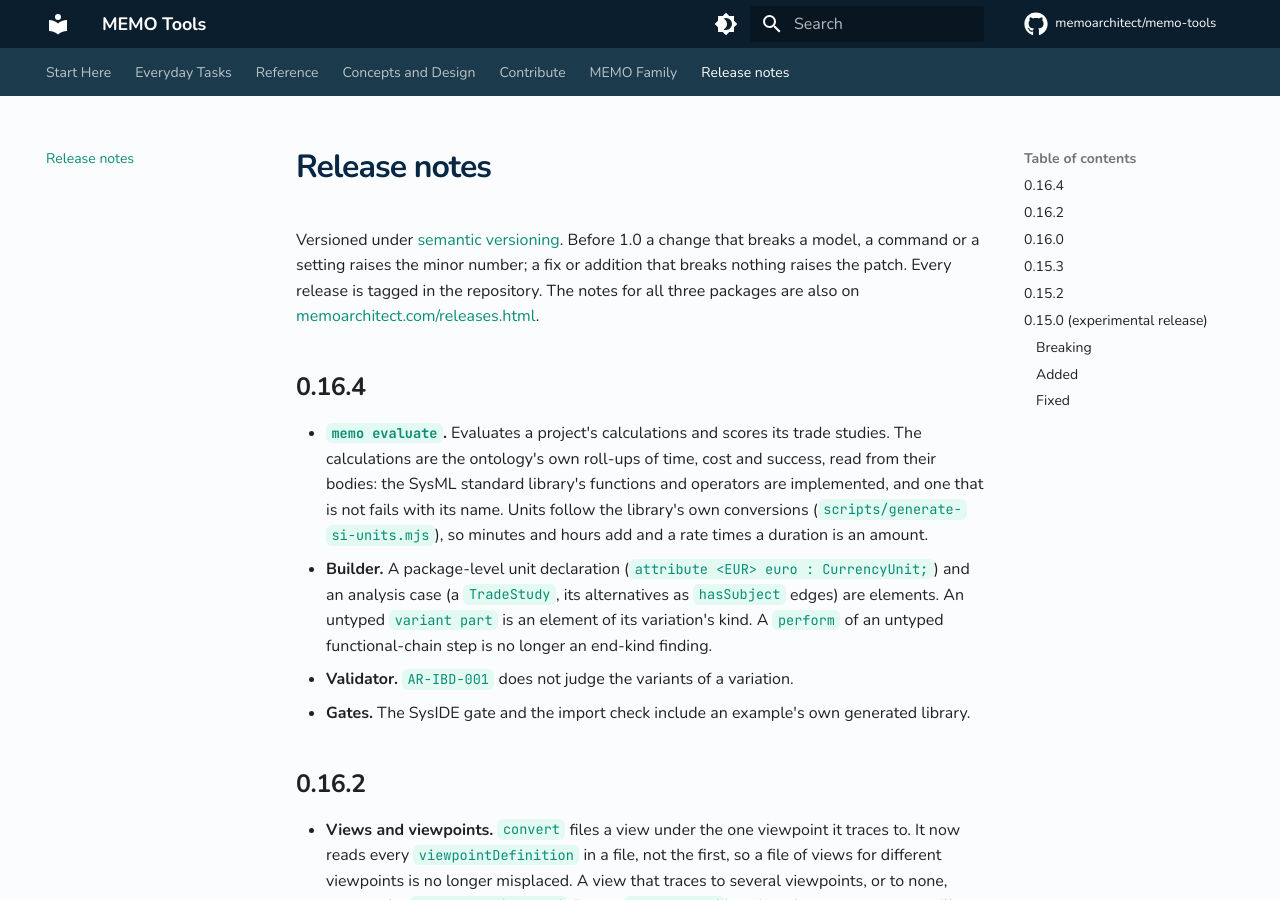
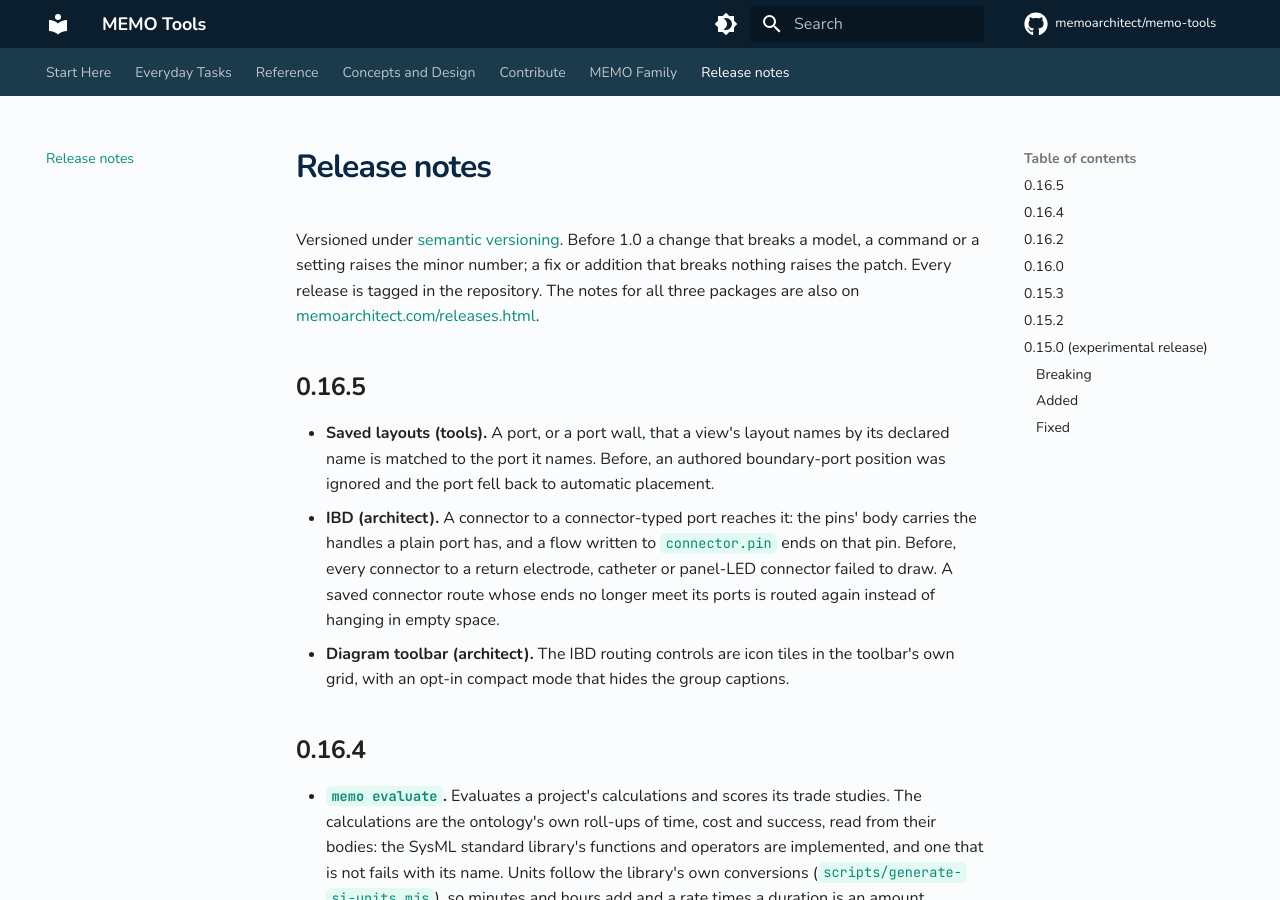
Before and after one commit to memoarchitect/memo-tools, an MkDocs documentation site: the page built from docs/release-notes.md, in a window 1280 px wide and 900 px high. Built offline with MkDocs 1.6.1 and Material for MkDocs 9.7.7, drawn with Linux system fonts in a browser that asks for light colours; comment, search, counter and statistics services are not loaded.

Commit message:
release: 0.16.5
Co-Authored-By: Claude Sonnet 5.5 <noreply@anthropic.com>

```diff
--- a/docs/release-notes.md
+++ b/docs/release-notes.md
@@ -1,6 +1,12 @@
 # Release notes
 
 Versioned under [semantic versioning](https://semver.org/). Before 1.0 a change that breaks a model, a command or a setting raises the minor number; a fix or addition that breaks nothing raises the patch. Every release is tagged in the repository. The notes for all three packages are also on [memoarchitect.com/releases.html](https://memoarchitect.com/releases.html).
+
+## 0.16.5
+
+- **Saved layouts (tools).** A port, or a port wall, that a view's layout names by its declared name is matched to the port it names. Before, an authored boundary-port position was ignored and the port fell back to automatic placement.
+- **IBD (architect).** A connector to a connector-typed port reaches it: the pins' body carries the handles a plain port has, and a flow written to `connector.pin` ends on that pin. Before, every connector to a return electrode, catheter or panel-LED connector failed to draw. A saved connector route whose ends no longer meet its ports is routed again instead of hanging in empty space.
+- **Diagram toolbar (architect).** The IBD routing controls are icon tiles in the toolbar's own grid, with an opt-in compact mode that hides the group captions.
 
 ## 0.16.4
 
--- a/package.json
+++ b/package.json
@@ -1,6 +1,6 @@
 {
   "name": "@memoarchitect/tools",
-  "version": "0.16.4",
+  "version": "0.16.5",
   "description": "MEMO tools — SysML v2 parser, semantic model, validation, project operations, and CLI",
   "type": "module",
   "main": "./packages/tools/lib/index.js",
--- a/pyproject.toml
+++ b/pyproject.toml
@@ -1,6 +1,6 @@
 [project]
 name = "memo-tools-docs"
-version = "0.16.4"
+version = "0.16.5"
 description = "Documentation for MEMO Tools"
 requires-python = ">=3.10"
 dependencies = [
```
Also changed, not shown: README.md (+1 -1 lines), 1 other file.
